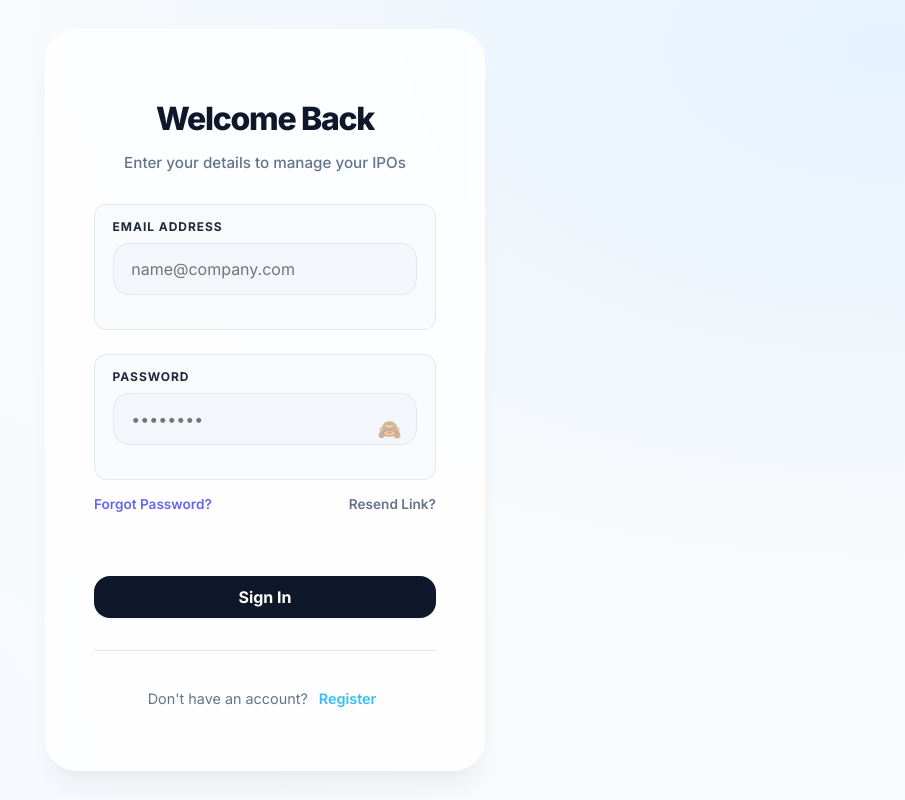
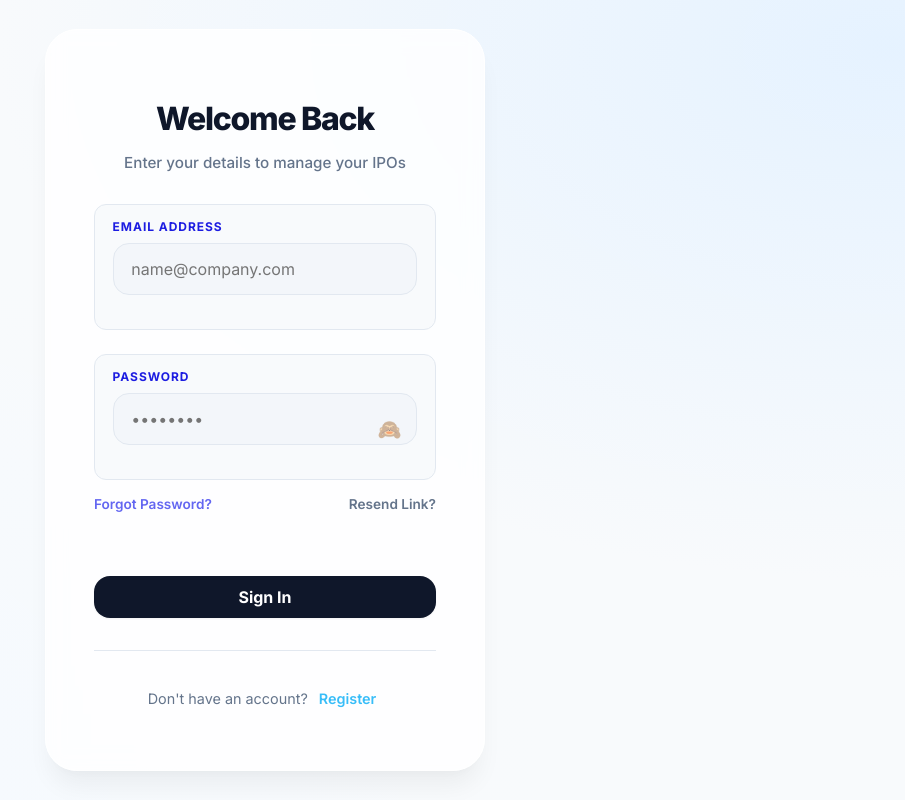
Before and after one commit to RazNishchal/NEPSE_PORTFOLIO_MANAGER, a React (Create React App) app: page / in a window 1280 px wide. Shown: the whole page, without its empty margins (375-1280 px from the left). Built offline with nearby package versions, Linux system fonts and the light colour scheme; no server answers.

Commit message:
Update auth.css

```diff
--- a/src/components/css/auth.css
+++ b/src/components/css/auth.css
@@ -93,7 +93,7 @@
 .input-field label {
   font-size: 0.75rem;
   font-weight: 700;
-  color: var(--text-main);
+  color: #1c1ce1;
   margin-bottom: 0.6rem;
   text-transform: uppercase;
   letter-spacing: 0.08em;
```
